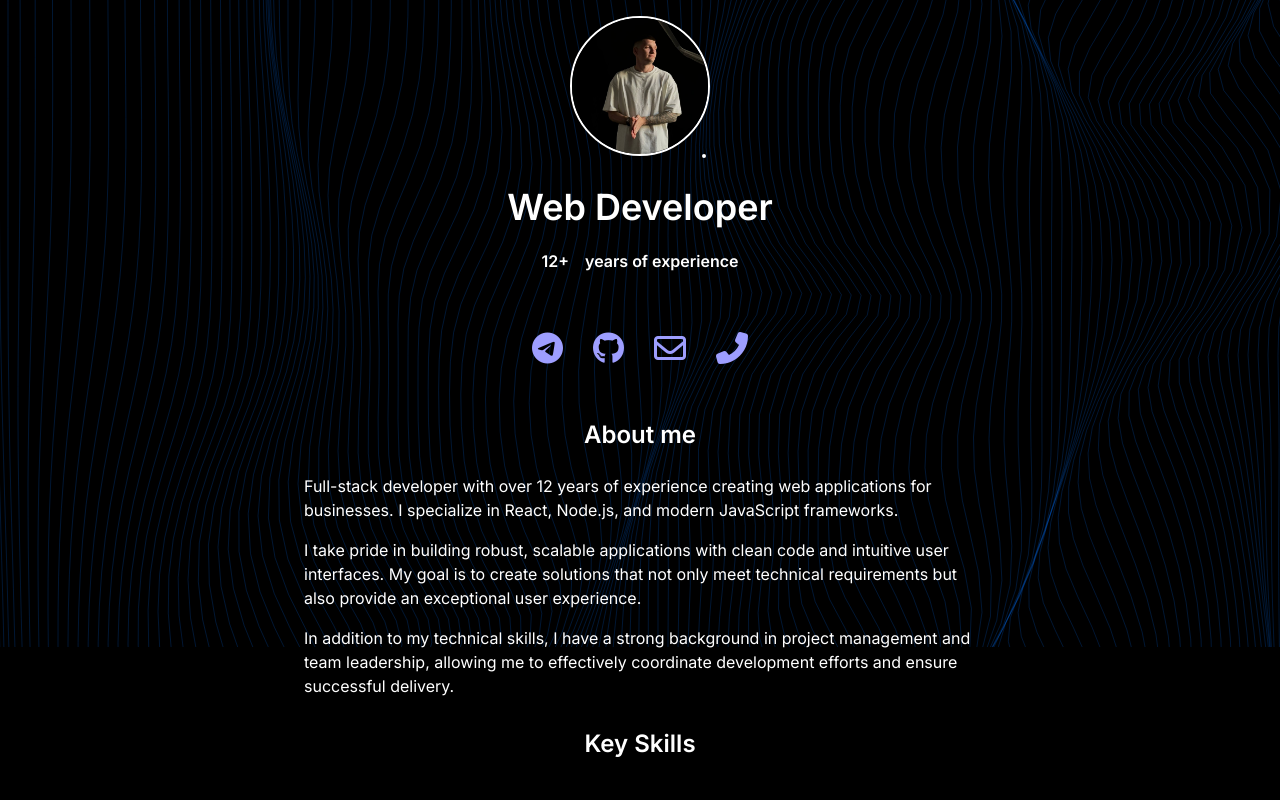
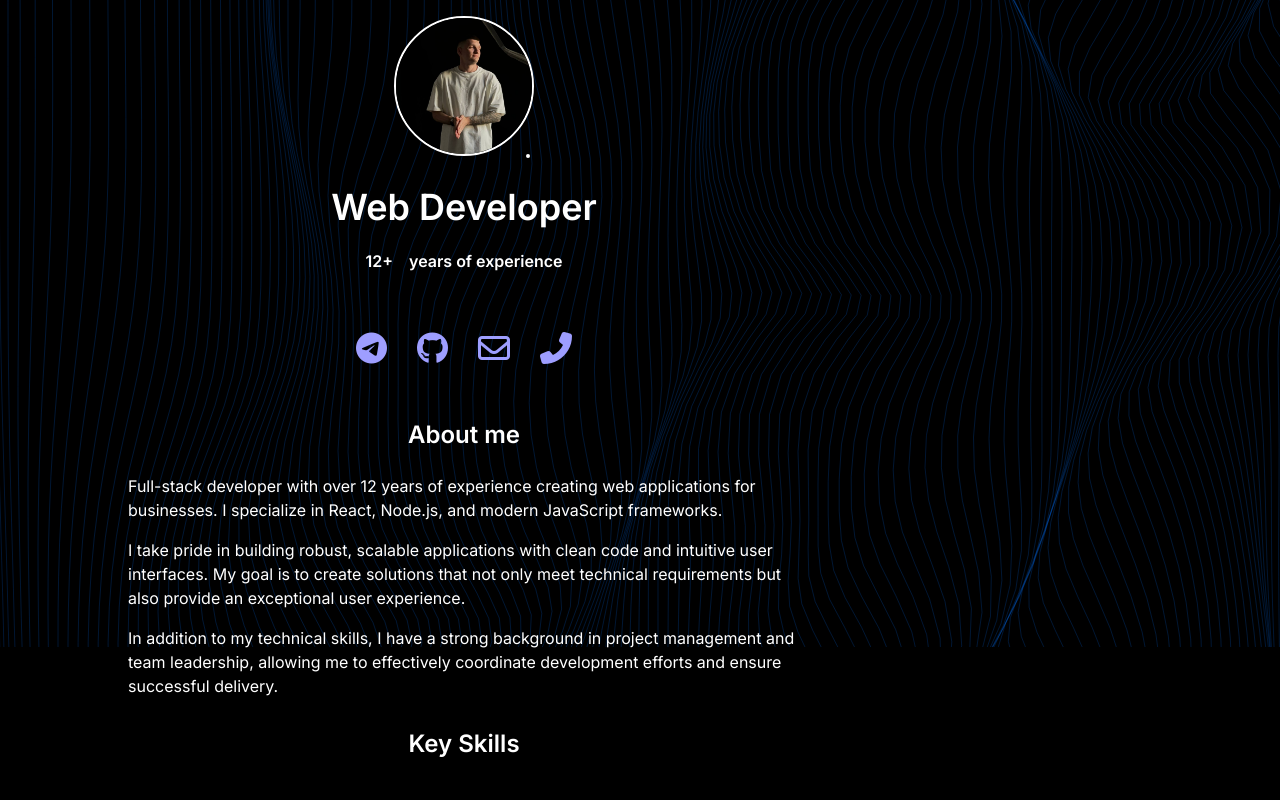
Before and after one commit to p8e3/portfolio, a Next.js app: page / in a window 1280 px wide. Shown: the top 800 px of the page. Built offline with nearby package versions, Linux system fonts and the light colour scheme.

Commit message:
Update page.tsx

```diff
--- a/src/app/page.tsx
+++ b/src/app/page.tsx
@@ -23,7 +23,7 @@ export default function Home() {
           yGap={32}
         />
       </div>
-      <div className="min-h-screen flex items-center justify-center p-4">
+      <div className="min-h-screen flex flex-col p-4">
         <div className="w-full max-w-4xl rounded-xl shadow-xl overflow-hidden text-white">
           <div className="text-white text-center bg-gradient-to-r from-blue-100 to-blue-200 rounded-t-xl relative">
             {/* Decorative elements */}
```
